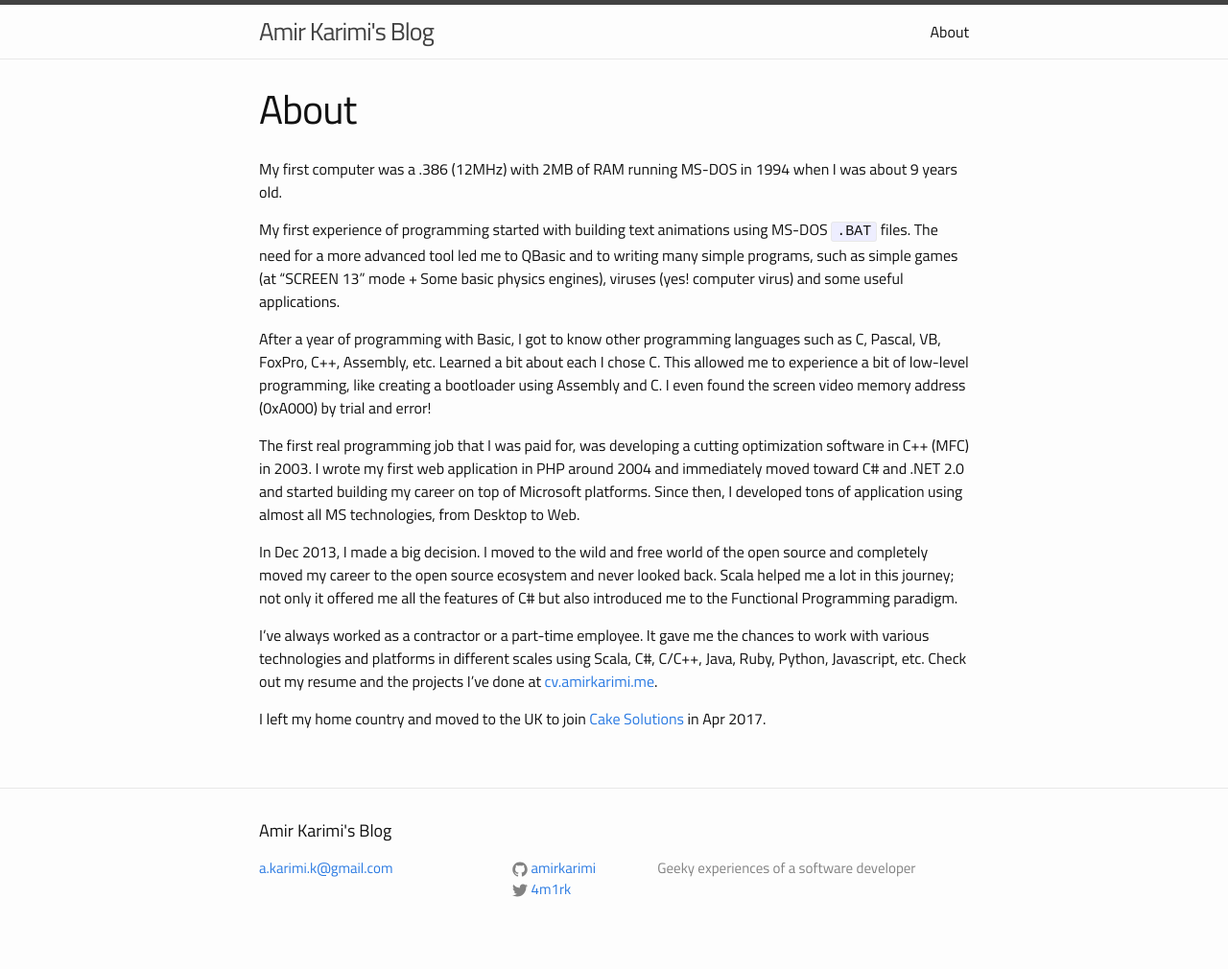
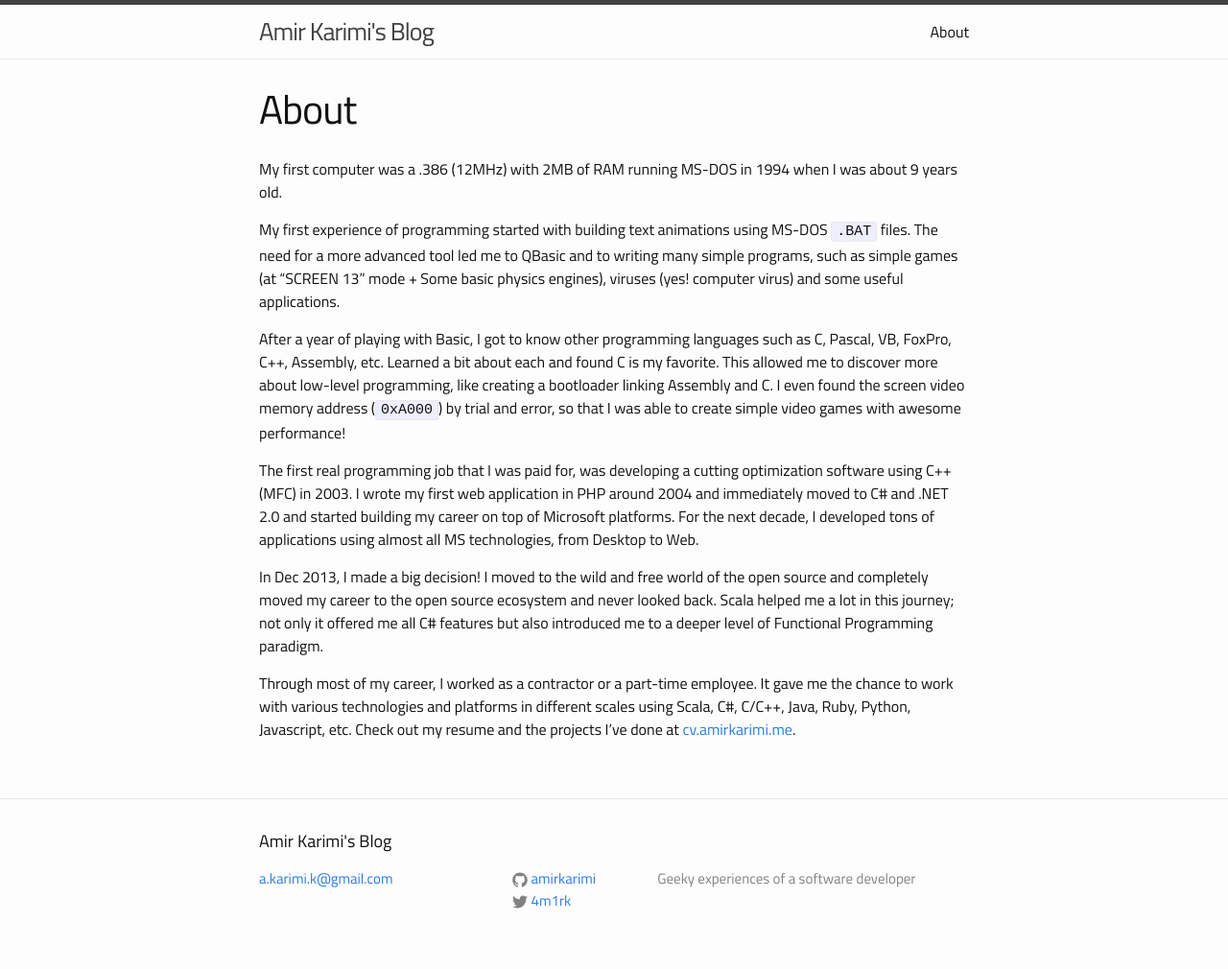
Before and after one commit to amirkarimi/amirkarimi.github.io, a Jekyll site: the page built from about.md, in a window 1280 px wide. Shown: the whole page at 96% size. Built offline with Jekyll 4.4.1, drawn with Linux system fonts in a browser that asks for light colours.

Commit message:
Update about page

```diff
--- a/_includes/head.html
+++ b/_includes/head.html
@@ -8,7 +8,7 @@
   {% if page.keywords %}
   <meta name="keywords" content="{{ page.keywords }}" />
   {% else %}
-  <meta name="keywords" content="Amir Karimi, software developer, programmer, scala, linux, rust, go, ruby, python" />
+  <meta name="keywords" content="amir karimi, geek, programmer, senior software developer, senior engineer, sre, devops, scala, linux, rust, go, ruby, python" />
   {% endif %}
 
   {% if site.google_verification %}
--- a/about.md
+++ b/about.md
@@ -8,12 +8,10 @@
 
 My first experience of programming started with building text animations using MS-DOS `.BAT` files. The need for a more advanced tool led me to QBasic and to writing many simple programs, such as simple games (at "SCREEN 13" mode + Some basic physics engines), viruses (yes! computer virus) and some useful applications.
 
-After a year of programming with Basic, I got to know other programming languages such as C, Pascal, VB, FoxPro, C++, Assembly, etc. Learned a bit about each I chose C. This allowed me to experience a bit of low-level programming, like creating a bootloader using Assembly and C. I even found the screen video memory address (0xA000) by trial and error!
+After a year of playing with Basic, I got to know other programming languages such as C, Pascal, VB, FoxPro, C++, Assembly, etc. Learned a bit about each and found C is my favorite. This allowed me to discover more about low-level programming, like creating a bootloader linking Assembly and C. I even found the screen video memory address (`0xA000`) by trial and error, so that I was able to create simple video games with awesome performance!
 
-The first real programming job that I was paid for, was developing a cutting optimization software in C++ (MFC) in 2003. I wrote my first web application in PHP around 2004 and immediately moved toward C# and .NET 2.0 and started building my career on top of Microsoft platforms. Since then, I developed tons of application using almost all MS technologies, from Desktop to Web.
+The first real programming job that I was paid for, was developing a cutting optimization software using C++ (MFC) in 2003. I wrote my first web application in PHP around 2004 and immediately moved to C# and .NET 2.0 and started building my career on top of Microsoft platforms. For the next decade, I developed tons of applications using almost all MS technologies, from Desktop to Web.
 
-In Dec 2013, I made a big decision. I moved to the wild and free world of the open source and completely moved my career to the open source ecosystem and never looked back. Scala helped me a lot in this journey; not only it offered me all the features of C# but also introduced me to the Functional Programming paradigm.
+In Dec 2013, I made a big decision! I moved to the wild and free world of the open source and completely moved my career to the open source ecosystem and never looked back. Scala helped me a lot in this journey; not only it offered me all C# features but also introduced me to a deeper level of Functional Programming paradigm.
 
-I've always worked as a contractor or a part-time employee. It gave me the chances to work with various technologies and platforms in different scales using Scala, C#, C/C++, Java, Ruby, Python, Javascript, etc. Check out my resume and the projects I've done at [cv.amirkarimi.me](http://cv.amirkarimi.me/).
-
-I left my home country and moved to the UK to join [Cake Solutions](https://www.cakesolutions.net) in Apr 2017.
+Through most of my career, I worked as a contractor or a part-time employee. It gave me the chance to work with various technologies and platforms in different scales using Scala, C#, C/C++, Java, Ruby, Python, Javascript, etc. Check out my resume and the projects I've done at [cv.amirkarimi.me](http://cv.amirkarimi.me/).
```
